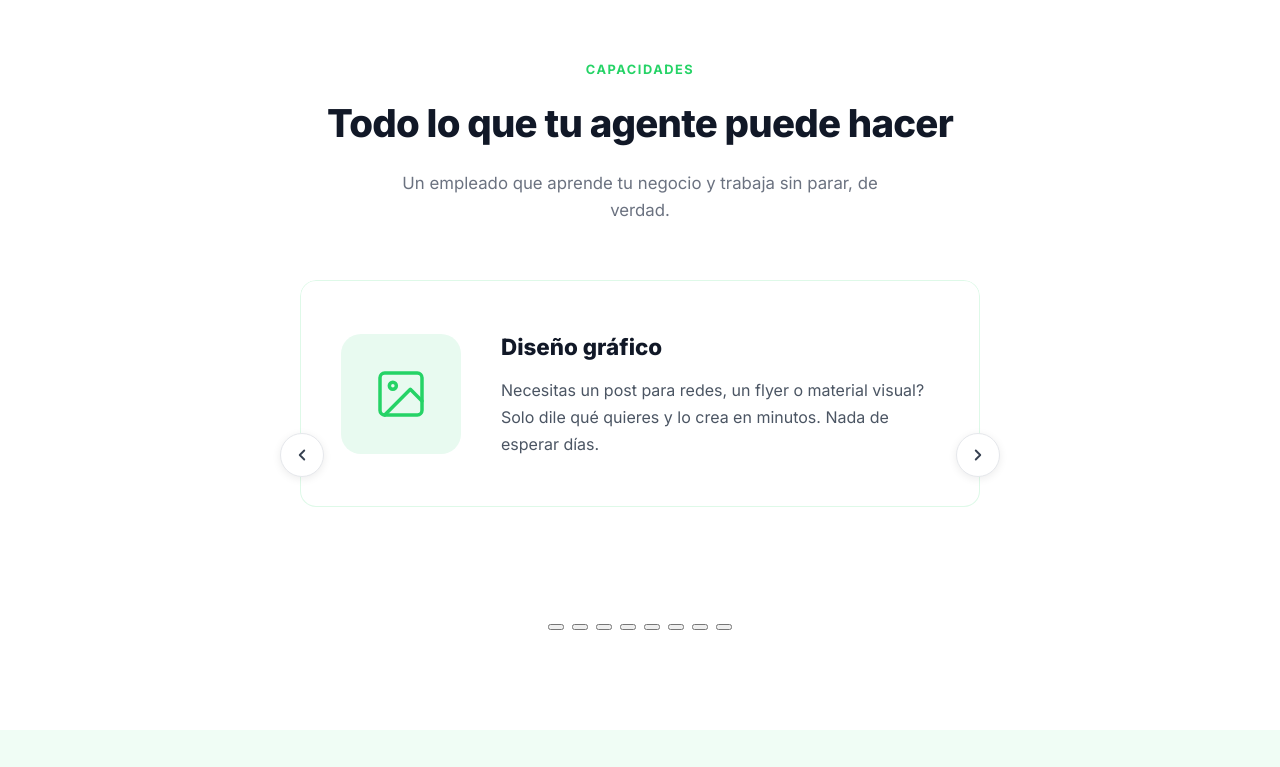
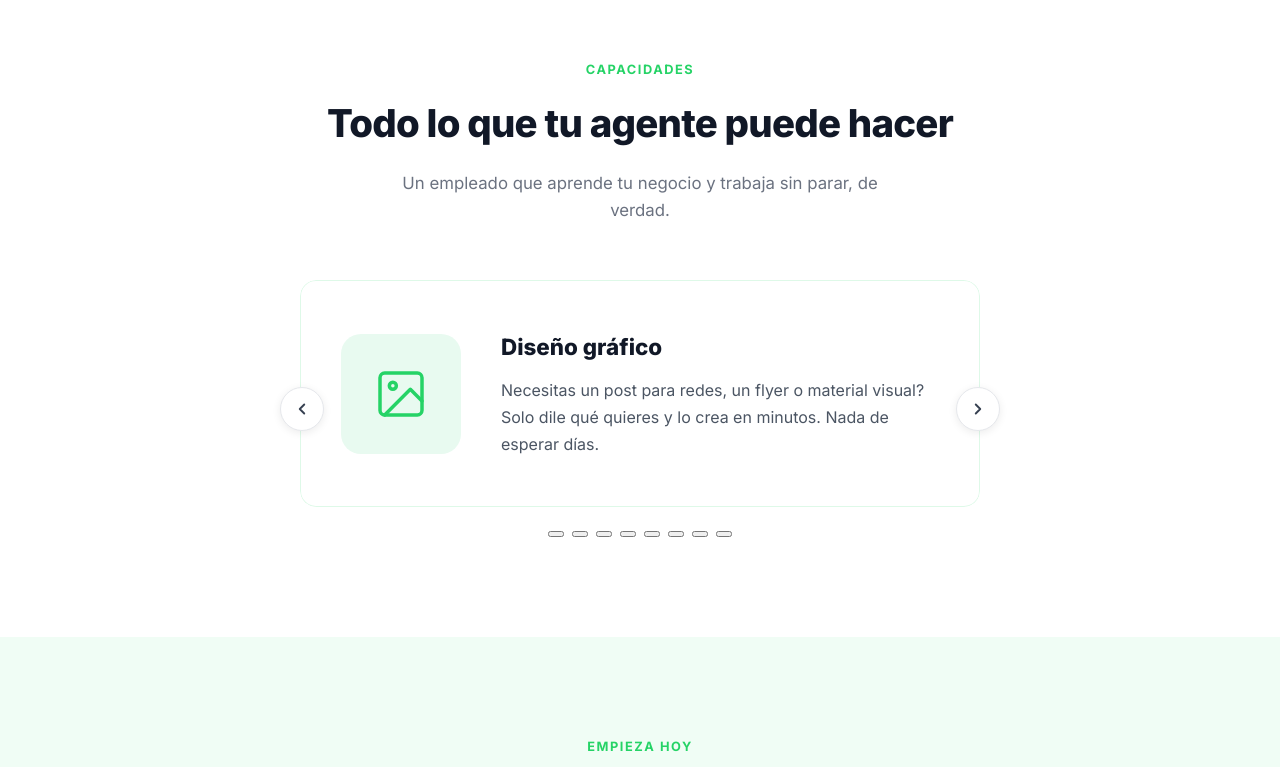
Before and after one commit to pe-proyectos/agentes, an Astro site in the folder frontend/: page / in a window 1280 px wide. Shown: the part 732-1499 px from the top of the page. Built offline with nearby package versions, Linux system fonts and the light colour scheme; Astro itself is replaced by a stand-in of ours.

Commit message:
Fix carousel layout and reveal visibility

```diff
--- a/frontend/src/pages/index.astro
+++ b/frontend/src/pages/index.astro
@@ -148,16 +148,9 @@
       position: relative;
       overflow: hidden;
       border-radius: var(--radius);
-      min-height: 320px;
     }
     .carousel-slide {
-      position: absolute;
-      top: 0; left: 0; right: 0; bottom: 0;
-      opacity: 0;
-      transform: translateX(30px);
-      transition: opacity 0.6s ease, transform 0.6s ease;
-      pointer-events: none;
-      display: flex;
+      display: none;
       align-items: center;
       gap: 40px;
       padding: 48px 40px;
@@ -165,12 +158,10 @@
       backdrop-filter: blur(16px);
       border: 1px solid rgba(37,211,102,0.15);
       border-radius: var(--radius);
+      animation: fadeIn 0.5s ease;
     }
     .carousel-slide.active {
-      opacity: 1;
-      transform: translateX(0);
-      pointer-events: all;
-      position: relative;
+      display: flex;
     }
     .carousel-slide .slide-icon {
       flex-shrink: 0;
```
